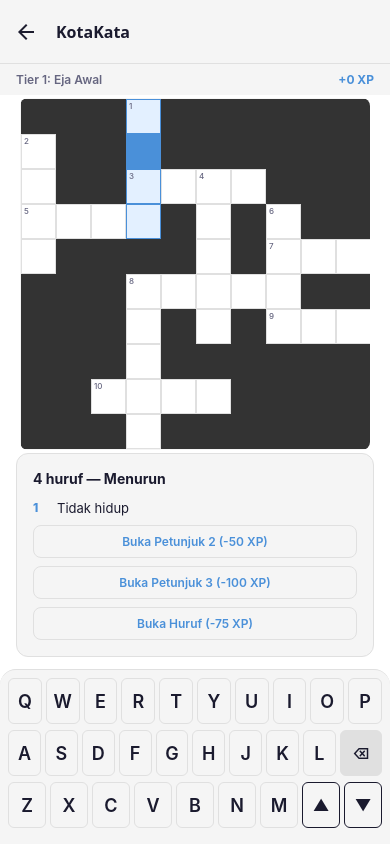
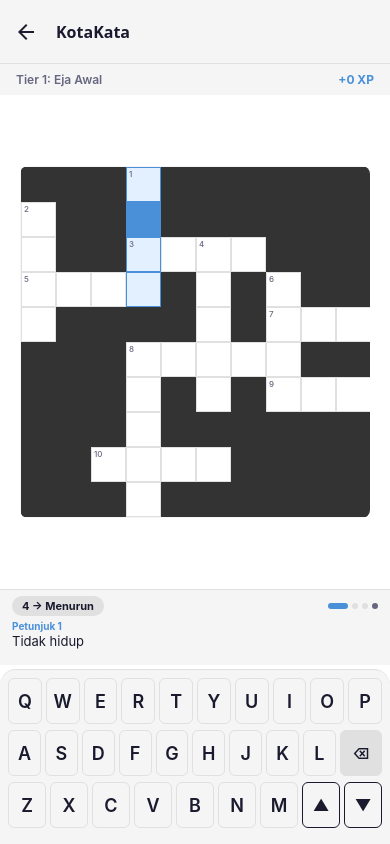
Before and after one commit to fadhly-permata/KotaKata.AI, a React Native app: screen /Game in a window 390 px wide. Both pictures are taken after a click on the element 143 px from the left and 228 px from the top of the page. Built offline with nearby package versions, Linux system fonts and the light colour scheme; no server answers; what react-native-logs would draw is missing.

Commit message:
feat: compact clue bar with swipable carousel for clue 2/3 and reveal

```diff
--- a/src/presentation/components/game/CluePanel.tsx
+++ b/src/presentation/components/game/CluePanel.tsx
@@ -1,4 +1,14 @@
-import { View, Text, TouchableOpacity, StyleSheet } from "react-native";
+import { useRef, useState, useCallback, useEffect } from "react";
+import {
+  View,
+  Text,
+  TouchableOpacity,
+  StyleSheet,
+  ScrollView,
+  type NativeSyntheticEvent,
+  type NativeScrollEvent,
+  LayoutChangeEvent,
+} from "react-native";
 import { useTheme } from "../providers/ThemeProvider";
 import { useGameStore } from "../../stores/gameStore";
 import type { BoardWord } from "../../../domain/entities/board";
@@ -8,18 +18,50 @@
   wordIndex: number | null;
 }
 
+const PAGES = ["clue1", "clue2", "clue3", "reveal"] as const;
+type PageId = (typeof PAGES)[number];
+
+const PAGE_LABELS: Record<PageId, string> = {
+  clue1: "1",
+  clue2: "2",
+  clue3: "3",
+  reveal: "🔍",
+};
+
 export default function CluePanel({ word, wordIndex }: CluePanelProps) {
   const { theme } = useTheme();
+  const scrollRef = useRef<ScrollView>(null);
+  const [activePage, setActivePage] = useState(0);
+  const [carouselWidth, setCarouselWidth] = useState(0);
   const hints = useGameStore((s) => s.hints);
   const useClue2 = useGameStore((s) => s.useClue2);
   const useClue3 = useGameStore((s) => s.useClue3);
   const revealLetter = useGameStore((s) => s.revealLetter);
 
+  // Reset carousel when word changes
+  useEffect(() => {
+    setActivePage(0);
+    scrollRef.current?.scrollTo({ x: 0, animated: false });
+  }, [wordIndex]);
+
+  const handleScroll = useCallback(
+    (e: NativeSyntheticEvent<NativeScrollEvent>) => {
+      if (carouselWidth <= 0) return;
+      const page = Math.round(e.nativeEvent.contentOffset.x / carouselWidth);
+      setActivePage(page);
+    },
+    [carouselWidth],
+  );
+
+  const handleLayout = useCallback((e: LayoutChangeEvent) => {
+    setCarouselWidth(e.nativeEvent.layout.width);
+  }, []);
+
   if (!word || wordIndex === null) {
     return (
-      <View style={[styles.container, { backgroundColor: theme.colors.surface }]}>
+      <View style={[styles.bar, { backgroundColor: theme.colors.surface, borderTopColor: theme.colors.border }]}>
         <Text style={[styles.emptyText, { color: theme.colors.textSecondary }]}>
-          Pilih kata di papan untuk melihat petunjuk
+          Pilih kata di papan
         </Text>
       </View>
     );
@@ -29,88 +71,234 @@
   const showClue2 = hint?.clue2Used;
   const showClue3 = hint?.clue3Used;
 
+  const hasClue2 = !!word.clue_2;
+  const hasClue3 = !!word.clue_3;
+
+  // Determine which pages are available
+  const pages: PageId[] = ["clue1"];
+  if (hasClue2) pages.push("clue2");
+  if (hasClue3) pages.push("clue3");
+  pages.push("reveal");
+
   return (
-    <View style={[styles.container, { backgroundColor: theme.colors.surface, borderColor: theme.colors.border }]}>
-      <Text style={[styles.wordDisplay, { color: theme.colors.text }]}>
-        {word.word.length} huruf — {word.orientation === "horizontal" ? "Mendatar" : "Menurun"}
+    <View style={[styles.bar, { backgroundColor: theme.colors.surface, borderTopColor: theme.colors.border }]}>
+      {/* Top row: word info + page dots + reveal button */}
+      <View style={styles.topRow}>
+        <View style={[styles.wordChip, { backgroundColor: theme.colors.border }]}>
+          <Text style={[styles.wordChipText, { color: theme.colors.text }]}>
+            {word.word.length} → {word.orientation === "horizontal" ? "Mendatar" : "Menurun"}
           </Text>
-
-      {/* Clue 1 — always visible */}
-      <View style={styles.clueRow}>
-        <Text style={[styles.clueLabel, { color: theme.colors.primary }]}>1</Text>
-        <Text style={[styles.clueText, { color: theme.colors.text }]}>{word.clue_1}</Text>
         </View>
 
-      {/* Clue 2 — unlockable */}
+        <View style={styles.dots}>
+          {pages.map((p, i) => {
+            const isActive = i === activePage;
+            const isLocked =
+              (p === "clue2" && !showClue2) ||
+              (p === "clue3" && !showClue3);
+            return (
+              <View
+                key={p}
+                style={[
+                  styles.dot,
+                  {
+                    backgroundColor: isActive
+                      ? theme.colors.primary
+                      : isLocked
+                        ? theme.colors.border
+                        : theme.colors.textSecondary,
+                    width: isActive ? 20 : 6,
+                  },
+                ]}
+              />
+            );
+          })}
+        </View>
+      </View>
+
+      {/* Carousel area */}
+      <View style={styles.carouselContainer} onLayout={handleLayout}>
+        {carouselWidth > 0 && (
+          <ScrollView
+            ref={scrollRef}
+            horizontal
+            pagingEnabled
+            showsHorizontalScrollIndicator={false}
+            bounces={false}
+            onMomentumScrollEnd={handleScroll}
+            style={styles.scrollView}
+          >
+            {/* Page: Clue 1 */}
+            <View style={[styles.page, { width: carouselWidth }]}>
+              <Text style={[styles.clueLabel, { color: theme.colors.primary }]}>
+                Petunjuk 1
+              </Text>
+              <Text
+                style={[styles.clueText, { color: theme.colors.text }]}
+                numberOfLines={2}
+                ellipsizeMode="tail"
+              >
+                {word.clue_1}
+              </Text>
+            </View>
+
+            {/* Page: Clue 2 */}
+            {hasClue2 && (
+              <View style={[styles.page, { width: carouselWidth }]}>
                 {showClue2 ? (
-        <View style={styles.clueRow}>
-          <Text style={[styles.clueLabel, { color: theme.colors.primary }]}>2</Text>
-          <Text style={[styles.clueText, { color: theme.colors.text }]}>{word.clue_2 ?? "—"}</Text>
-        </View>
-      ) : word.clue_2 ? (
+                  <>
+                    <Text style={[styles.clueLabel, { color: theme.colors.primary }]}>
+                      Petunjuk 2
+                    </Text>
+                    <Text
+                      style={[styles.clueText, { color: theme.colors.text }]}
+                      numberOfLines={2}
+                      ellipsizeMode="tail"
+                    >
+                      {word.clue_2}
+                    </Text>
+                  </>
+                ) : (
                   <TouchableOpacity
-          style={[styles.hintBtn, { borderColor: theme.colors.border }]}
+                    style={[styles.unlockBtn, { borderColor: theme.colors.primary }]}
                     activeOpacity={0.6}
                     onPress={() => useClue2(wordIndex)}
                   >
-          <Text style={[styles.hintBtnText, { color: theme.colors.primary }]}>
+                    <Text style={[styles.unlockBtnText, { color: theme.colors.primary }]}>
                       Buka Petunjuk 2 (-50 XP)
                     </Text>
                   </TouchableOpacity>
-      ) : null}
+                )}
+              </View>
+            )}
 
-      {/* Clue 3 — unlockable */}
+            {/* Page: Clue 3 */}
+            {hasClue3 && (
+              <View style={[styles.page, { width: carouselWidth }]}>
                 {showClue3 ? (
-        <View style={styles.clueRow}>
-          <Text style={[styles.clueLabel, { color: theme.colors.primary }]}>3</Text>
-          <Text style={[styles.clueText, { color: theme.colors.text }]}>{word.clue_3 ?? "—"}</Text>
-        </View>
-      ) : word.clue_3 ? (
+                  <>
+                    <Text style={[styles.clueLabel, { color: theme.colors.primary }]}>
+                      Petunjuk 3
+                    </Text>
+                    <Text
+                      style={[styles.clueText, { color: theme.colors.text }]}
+                      numberOfLines={2}
+                      ellipsizeMode="tail"
+                    >
+                      {word.clue_3}
+                    </Text>
+                  </>
+                ) : (
                   <TouchableOpacity
-          style={[styles.hintBtn, { borderColor: theme.colors.border }]}
+                    style={[styles.unlockBtn, { borderColor: theme.colors.primary }]}
                     activeOpacity={0.6}
                     onPress={() => useClue3(wordIndex)}
                   >
-          <Text style={[styles.hintBtnText, { color: theme.colors.primary }]}>
+                    <Text style={[styles.unlockBtnText, { color: theme.colors.primary }]}>
                       Buka Petunjuk 3 (-100 XP)
                     </Text>
                   </TouchableOpacity>
-      ) : null}
+                )}
+              </View>
+            )}
 
-      {/* Reveal letter */}
+            {/* Page: Reveal Letter */}
+            <View style={[styles.page, { width: carouselWidth }]}>
               <TouchableOpacity
-        style={[styles.hintBtn, { borderColor: theme.colors.border }]}
+                style={[styles.revealBtn, { borderColor: theme.colors.primary }]}
                 activeOpacity={0.6}
                 onPress={() => revealLetter(wordIndex)}
               >
-        <Text style={[styles.hintBtnText, { color: theme.colors.primary }]}>
-          Buka Huruf (-75 XP)
+                <Text style={[styles.revealBtnText, { color: theme.colors.primary }]}>
+                  🔍 Buka Huruf (-75 XP)
                 </Text>
               </TouchableOpacity>
+            </View>
+          </ScrollView>
+        )}
+      </View>
     </View>
   );
 }
 
 const styles = StyleSheet.create({
-  container: {
-    padding: 16,
-    borderRadius: 12,
-    borderWidth: 1,
-    marginHorizontal: 16,
-    marginBottom: 8,
+  bar: {
+    borderTopWidth: 1,
+    paddingHorizontal: 12,
+    paddingVertical: 6,
+    minHeight: 76,
+  },
+  emptyText: {
+    textAlign: "center",
+    fontSize: 13,
+    fontStyle: "italic",
+    paddingVertical: 16,
+  },
+  topRow: {
+    flexDirection: "row",
+    justifyContent: "space-between",
+    alignItems: "center",
+    marginBottom: 4,
     gap: 8,
   },
-  emptyText: { textAlign: "center", fontSize: 13, fontStyle: "italic" },
-  wordDisplay: { fontSize: 14, fontWeight: "700", marginBottom: 4 },
-  clueRow: { flexDirection: "row", gap: 8, alignItems: "flex-start" },
-  clueLabel: { fontSize: 12, fontWeight: "800", minWidth: 16, lineHeight: 18 },
-  clueText: { fontSize: 13, lineHeight: 18, flex: 1 },
-  hintBtn: {
+  wordChip: {
+    borderRadius: 10,
+    paddingHorizontal: 10,
+    paddingVertical: 3,
+  },
+  wordChipText: {
+    fontSize: 11,
+    fontWeight: "700",
+  },
+  dots: {
+    flexDirection: "row",
+    gap: 4,
+    alignItems: "center",
+  },
+  dot: {
+    height: 6,
+    borderRadius: 3,
+  },
+  carouselContainer: {
+    height: 36,
+    overflow: "hidden",
+  },
+  scrollView: {
+    flex: 1,
+  },
+  page: {
+    justifyContent: "center",
+    paddingRight: 4,
+  },
+  clueLabel: {
+    fontSize: 10,
+    fontWeight: "700",
+    marginBottom: 1,
+  },
+  clueText: {
+    fontSize: 13,
+    lineHeight: 17,
+  },
+  unlockBtn: {
     borderWidth: 1,
     borderRadius: 8,
-    paddingVertical: 8,
+    paddingVertical: 6,
+    paddingHorizontal: 12,
+    alignSelf: "flex-start",
+  },
+  unlockBtnText: {
+    fontSize: 11,
+    fontWeight: "600",
+  },
+  revealBtn: {
+    borderWidth: 1,
+    borderRadius: 8,
+    paddingVertical: 6,
     paddingHorizontal: 14,
-    alignItems: "center",
+    alignSelf: "flex-start",
   },
-  hintBtnText: { fontSize: 12, fontWeight: "600" },
+  revealBtnText: {
+    fontSize: 12,
+    fontWeight: "600",
+  },
 });
```
Lines whose indentation alone changed are shown as unchanged.
